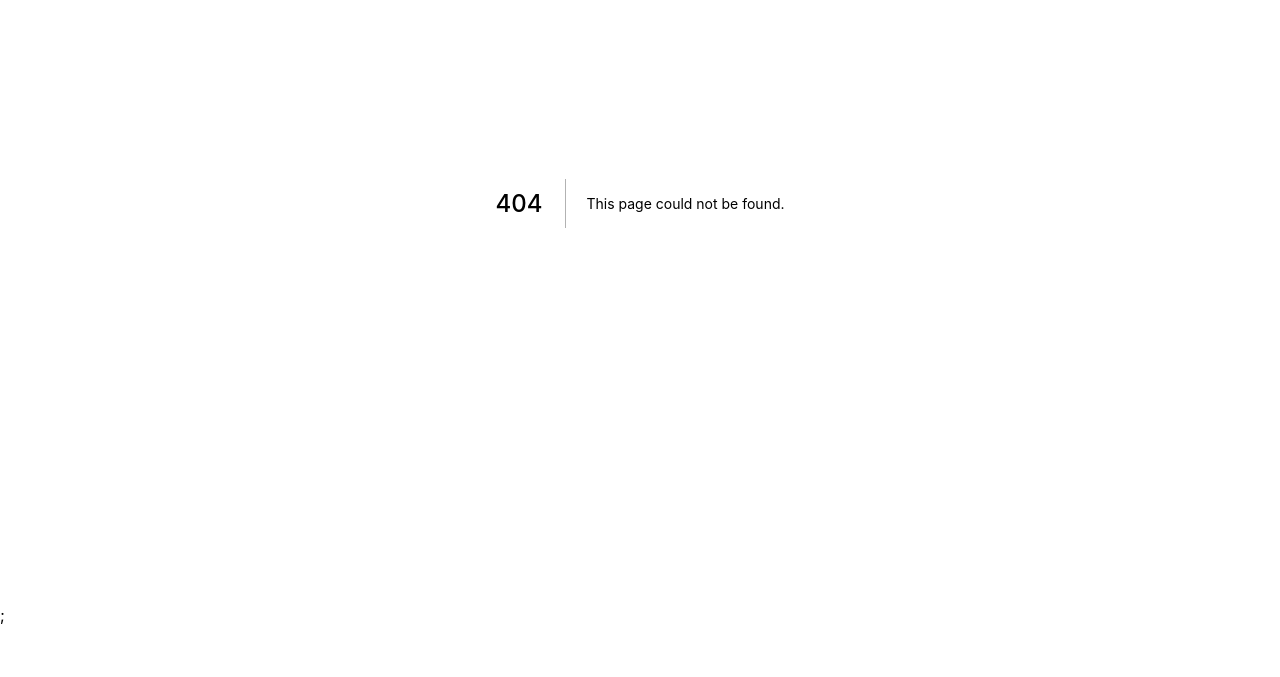
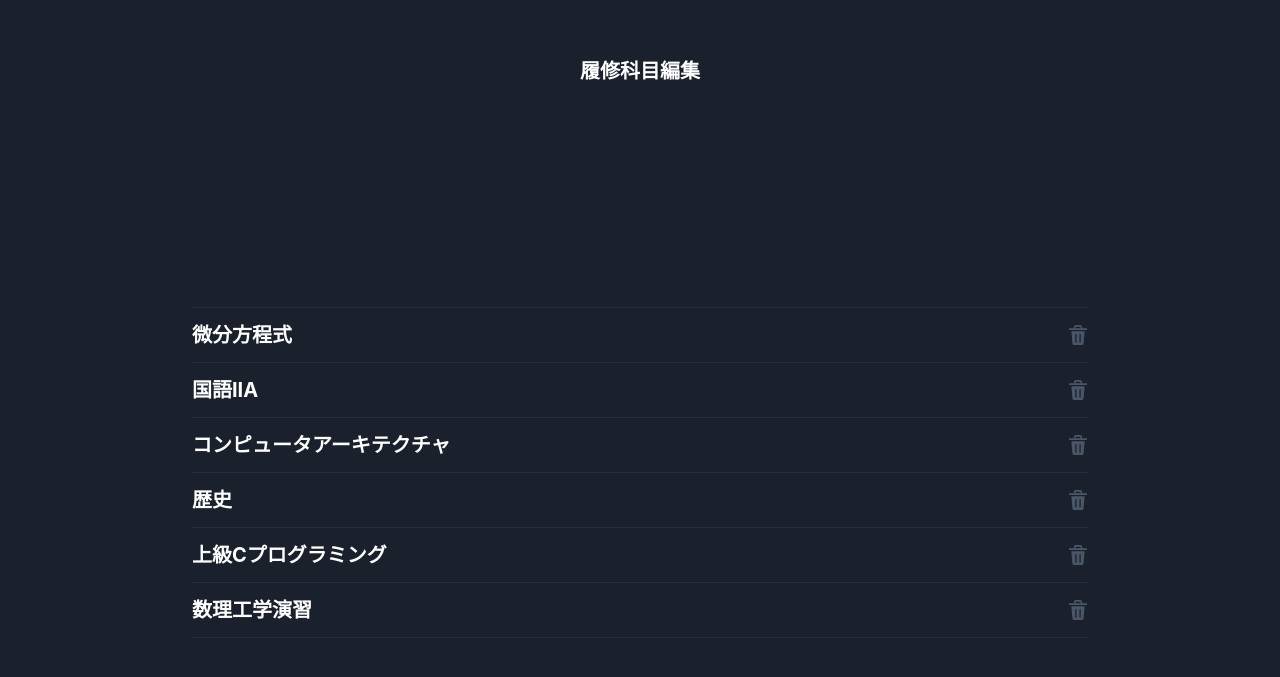
Before and after one commit to kathmandu777/Barifac, a Next.js app in the folder frontend/: page /edit in a window 1280 px wide. Before the commit this address had no page. Shown: the part 197-874 px from the top of the page. Before the commit the page ends 824 px from the top, so only its background shows below. Built offline with nearby package versions, Linux system fonts and the light colour scheme.

Commit message:
feat: add delete function on the editing screen #42

```diff
--- /dev/null
+++ b/frontend/src/components/DeleteSubject.tsx
@@ -0,0 +1,74 @@
+import React from 'react';
+import {
+  AlertDialog,
+  AlertDialogBody,
+  AlertDialogFooter,
+  AlertDialogHeader,
+  AlertDialogContent,
+  AlertDialogOverlay,
+} from '@chakra-ui/react';
+import { DeleteIcon } from '@chakra-ui/icons';
+import { Button } from '@chakra-ui/react';
+import { SUBJECTS } from '../pages';
+import { SubjectListProps } from './SubjectList';
+import { Dispatch, SetStateAction } from 'react';
+
+export type DeleteSubjectProp = {
+  index: number;
+  list: SubjectListProps[];
+  hook: Dispatch<SetStateAction<SubjectListProps[]>>;
+};
+
+const DeleteSubject: React.FC<DeleteSubjectProp> = props => {
+  const [isOpen, setIsOpen] = React.useState(false);
+  const onClose = () => setIsOpen(false);
+  const cancelRef = React.useRef(null);
+  const onDelete = () => {
+    // NOTE: API に置き換えるときはエラー処理必要
+    setIsOpen(false);
+    console.log(props.index);
+    const tempList = props.list.slice(0, props.list.length);
+    tempList.splice(props.index, 1);
+    //props.hook(props.list.splice(props.index, 1));
+    props.hook(tempList);
+  };
+
+  return (
+    <>
+      <DeleteIcon
+        onClick={() => setIsOpen(true)}
+        w={5}
+        h={5}
+        color='gray.600'
+      />
+
+      <AlertDialog
+        isOpen={isOpen}
+        leastDestructiveRef={cancelRef}
+        onClose={onClose}
+      >
+        <AlertDialogOverlay>
+          <AlertDialogContent>
+            <AlertDialogHeader fontSize='lg' fontWeight='bold'>
+              CAUTION
+            </AlertDialogHeader>
+
+            <AlertDialogBody>
+              本当にこの履修科目を削除しますか？
+            </AlertDialogBody>
+
+            <AlertDialogFooter>
+              <Button ref={cancelRef} onClick={onClose}>
+                やっぱ削除しない！
+              </Button>
+              <Button bg='blue.400' color='white' onClick={onDelete} ml={3}>
+                削除する！
+              </Button>
+            </AlertDialogFooter>
+          </AlertDialogContent>
+        </AlertDialogOverlay>
+      </AlertDialog>
+    </>
+  );
+};
+export default DeleteSubject;
--- /dev/null
+++ b/frontend/src/components/SubjectNameList.tsx
@@ -0,0 +1,42 @@
+import {
+  Divider,
+  Stack,
+  HStack,
+  Circle,
+  Text,
+  Spacer,
+  Link,
+} from '@chakra-ui/react';
+import { useState, SetStateAction, Dispatch } from 'react';
+import DeleteSubject from './DeleteSubject';
+import { SubjectListProps } from './SubjectList';
+
+export type SubjectNameListProps = {
+  subjectName: string;
+  index: number;
+  list: SubjectListProps[];
+  hook: Dispatch<SetStateAction<SubjectListProps[]>>;
+};
+
+const SubjectNameList: React.FC<SubjectNameListProps> = props => {
+  return (
+    <>
+      <Divider borderColor='gray.700' />
+      <Stack w='100%'>
+        <HStack spacing={5}>
+          <Text fontSize='xl' fontWeight='bold' color='white' noOfLines={1}>
+            {props.subjectName}
+          </Text>
+          <Spacer />
+          <DeleteSubject
+            index={props.index}
+            list={props.list}
+            hook={props.hook}
+          />
+        </HStack>
+      </Stack>
+    </>
+  );
+};
+
+export default SubjectNameList;
--- /dev/null
+++ b/frontend/src/components/editButton.tsx
@@ -0,0 +1,22 @@
+import { Link, Text, IconButton } from '@chakra-ui/react';
+import { EditIcon } from '@chakra-ui/icons';
+
+const EditButton: React.FC = () => {
+  return (
+    <Link href='/edit'>
+      <IconButton
+        aria-label='edit'
+        icon={<EditIcon />}
+        bgColor='blue.400'
+        color='white'
+        position='fixed'
+        bottom='5%'
+        right='5%'
+        size='md'
+        isRound={true}
+      />
+    </Link>
+  );
+};
+
+export default EditButton;
--- /dev/null
+++ b/frontend/src/pages/edit/index.tsx
@@ -0,0 +1,41 @@
+import { VStack, Divider, Heading, Center } from '@chakra-ui/react';
+import { SUBJECTS } from '..';
+import SubjectNameList from '../../components/SubjectNameList';
+import { useState } from 'react';
+
+const Edit = () => {
+  const [editingSubject, setSubject] = useState(SUBJECTS);
+  return (
+    <>
+      <Center w='100%'>
+        <Heading as='h2' size='md' color='white' mt='20%'>
+          履修科目編集
+        </Heading>
+      </Center>
+      <VStack
+        spacing={3}
+        mt={224}
+        mb={100}
+        ml='auto'
+        mr='auto'
+        width='70%'
+        alignItems='flex-start'
+      >
+        {editingSubject.map((sub, index) => {
+          return (
+            <SubjectNameList
+              subjectName={sub.subjectName}
+              index={index}
+              list={editingSubject}
+              hook={setSubject}
+              key={index}
+            />
+          );
+        })}
+        <Divider borderColor='gray.700' />
+      </VStack>
+    </>
+  );
+};
+
+export default Edit;
--- a/frontend/src/pages/index.tsx
+++ b/frontend/src/pages/index.tsx
@@ -1,8 +1,9 @@
 import React from 'react';
 import { Divider, VStack } from '@chakra-ui/layout';
 import SubjectList, { SubjectListProps } from '../components/SubjectList';
+import EditButton from '../components/editButton';
 
-const SUBJECTS: SubjectListProps[] = [
+export let SUBJECTS: SubjectListProps[] = [
   {
     subjectID: 101001,
     subjectName: '微分方程式',
@@ -37,6 +38,7 @@ const SUBJECTS: SubjectListProps[] = [
 
 const Home = () => {
   return (
+    <>
       <VStack
         spacing={3}
         mt={224}
@@ -46,17 +48,20 @@ const Home = () => {
         width='70%'
         alignItems='flex-start'
       >
-      {SUBJECTS.map(sub => {
+        {SUBJECTS.map((sub, index) => {
           return (
             <SubjectList
               subjectID={sub.subjectID}
               subjectName={sub.subjectName}
               score={sub.score}
+              key={index}
             />
           );
         })}
         <Divider borderColor='gray.700' />
       </VStack>
+      <EditButton />
+    </>
   );
 };
 
```
Also changed, not shown: frontend/src/components/SubjectList.tsx (+7 -1 lines). Lines whose indentation alone changed are shown as unchanged.
